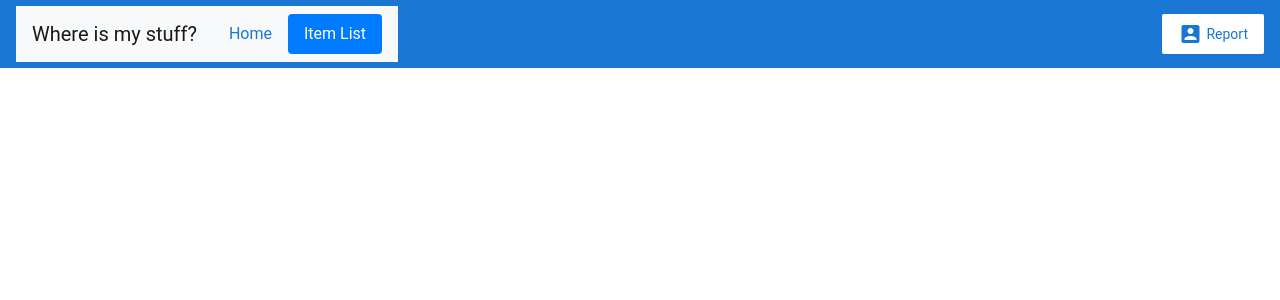
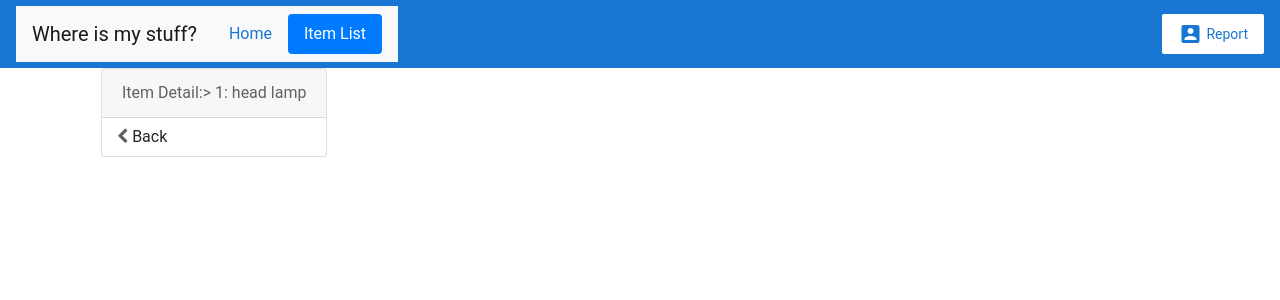
Before and after one commit to harryliuhao/wims, an Angular app: page /items/1 in a window 1280 px wide. Shown: the top 300 px of the page. Built offline with nearby package versions, Linux system fonts and the light colour scheme.

Commit message:
routing parameters

```diff
--- a/src/app/item-form/item-detail.component.html
+++ b/src/app/item-form/item-detail.component.html
@@ -1,5 +1,12 @@
 <div class='card' *ngIf='item'>
     <div class='card-header'>
-        {{pageTitle}+': '+item.itemName}
+        {{pageTitle+': '+item.itemName}}
+    </div>
+    <div class='card=footer'>
+        <button class='btn btn-outline-secondar'
+                (click)='onBack()' style='width:80px'>
+            <i class='fa fa-chevron-left'></i> Back
+
+        </button>
     </div>
 </div>
--- a/src/app/item-form/item-detail.component.ts
+++ b/src/app/item-form/item-detail.component.ts
@@ -1,4 +1,6 @@
 import { Component, OnInit } from '@angular/core';
+import {ActivatedRoute, Router} from '@angular/router';
+
 import { Iitem } from './item';
 
 @Component({
@@ -10,9 +12,28 @@
   pageTitle: string='Item Detail';
   item: Iitem|undefined;
 
-  constructor() { }
+  constructor(private route: ActivatedRoute,
+              private router: Router) {
+                console.log(this.route.snapshot.paramMap.get('id'));
+              }
 
-  ngOnInit(): void {
+  ngOnInit(): void{
+    let id=this.route.snapshot.paramMap.get('id');
+    this.pageTitle+=':> '+id;
+    this.item={
+      "itemId": 3,
+      "itemName": "head lamp",
+      "room": "garage",
+      "place": "board",
+      "updateDate": "October 19, 2020",
+      "description": "new",
+      "quantity": 1,
+      "starRating": 5
+    }
+  }
+
+  onBack(): void{
+    this.router.navigate(['/items']);
   }
 
 }
--- a/src/app/item-form/item-form.component.html
+++ b/src/app/item-form/item-form.component.html
@@ -37,7 +37,10 @@
               </td>
               <td>
 
-                  {{ item.itemName }}
+                  <a [routerLink]="['/items',item.itemId]">
+                    {{ item.itemName }}
+                  </a>
+
               </td>
               <td>{{ item.room | lowercase  }}</td>
               <td>{{ item.place }}</td>
--- a/src/app/shared/star.component.ts
+++ b/src/app/shared/star.component.ts
@@ -15,7 +15,6 @@
 
     ngOnChanges(): void {
         this.starWidth=this.rating*75/5;
-        console.log("why here works?", this.starWidth);
     }
 
     onClick(): void {
```
